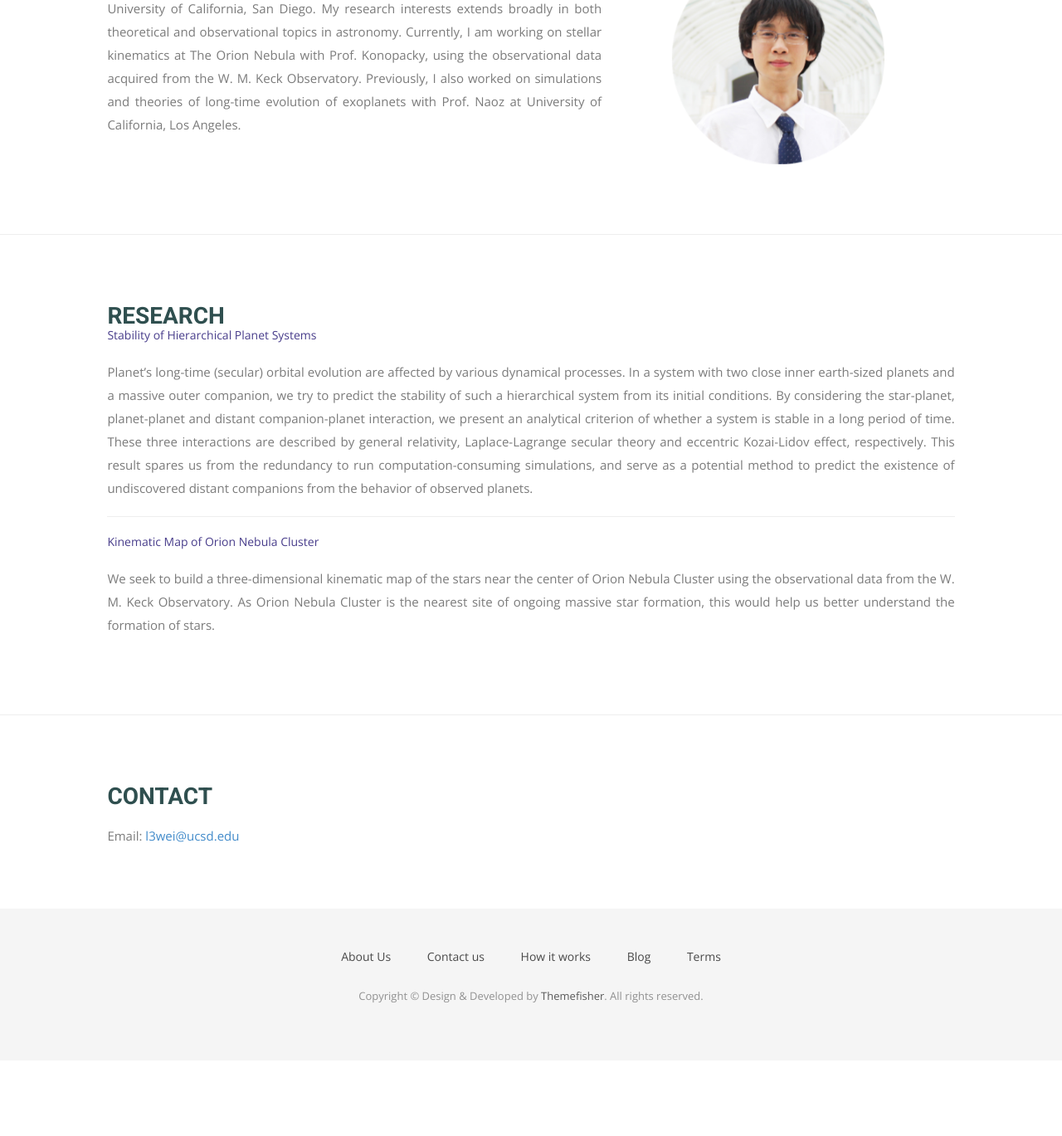
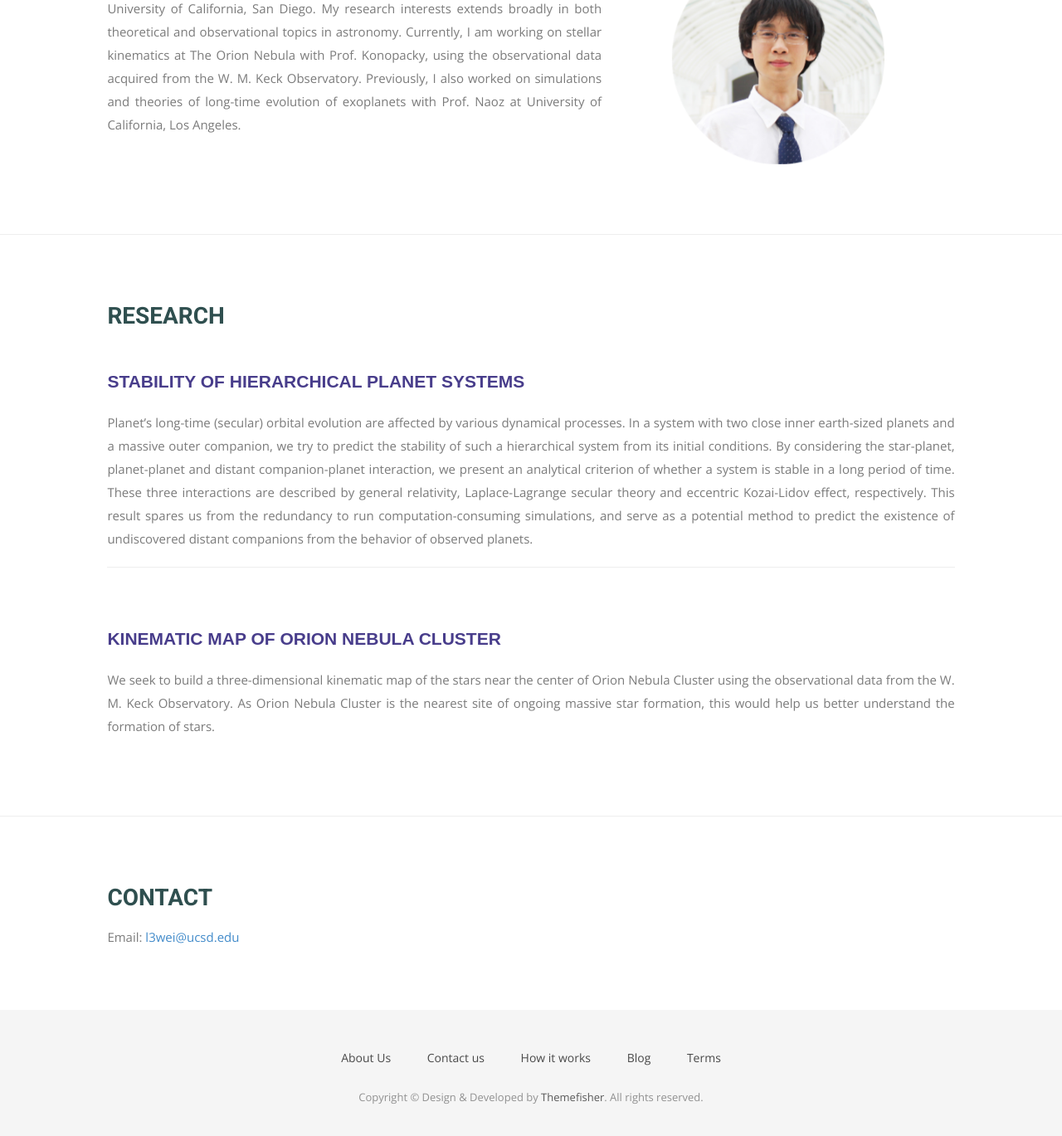
Before and after one commit to wei-lingfeng/lingfeng-wei.github.io, a Jekyll site: the page built from index.html, in a window 1280 px wide and 1400 px high, scrolled down 799 px. Shown: the top 1369 px of the window at 83% size. Built offline with Jekyll 4.4.1, drawn with Linux system fonts in a browser that asks for light colours; nearby versions of some CDN libraries; some web fonts are replaced; before the commit the page ends 2077 px from its top, so only the background shows below that.

Commit message:
Update airspace.css

```diff
--- a/css/airspace.css
+++ b/css/airspace.css
@@ -57,12 +57,14 @@ a:active {
   font-size: 28px;
   font-weight: 600;
 }
-.research-title a:hover{
+.research-title {
   text-transform: uppercase;
   font-family: Arial, Helvetica, sans-serif;
   font-size: 150%;
   font-weight: bold;
   padding-top: 5%;
+}
+.research-title a a:hover{
   color: antiquewhite;
 }
 .section-title p {
```
